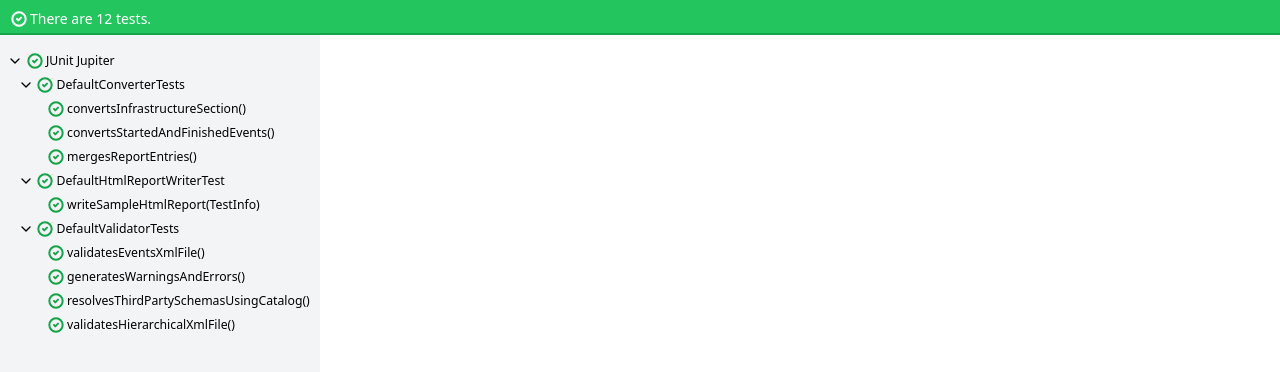
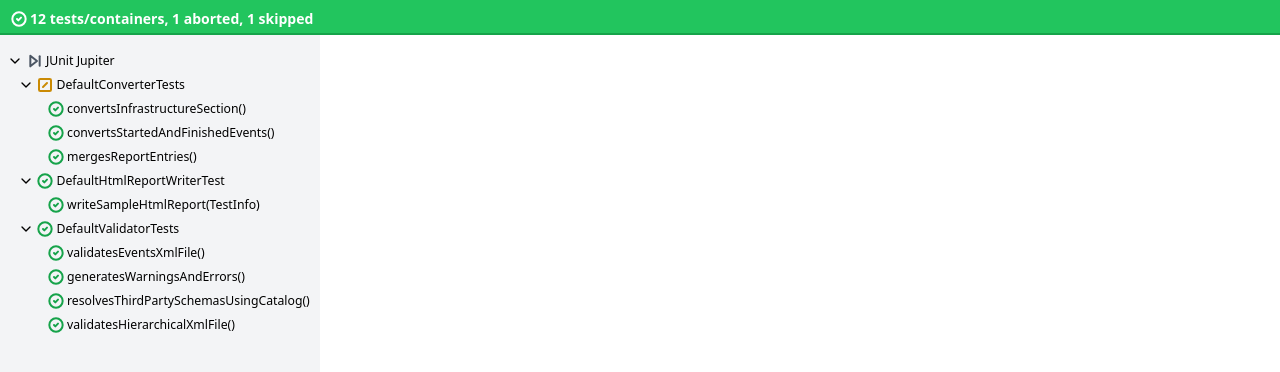
Before and after one commit to ota4j-team/open-test-reporting, a Vue app in the folder html-report/: page / in a window 1280 px wide. Shown: the top 372 px of the page. Built offline with nearby package versions, Linux system fonts and the light colour scheme.

Commit message:
Dynamic status bar

```diff
--- a/html-report/src/App.vue
+++ b/html-report/src/App.vue
@@ -12,7 +12,7 @@ const selectedNode = ref()
 
 <template>
   <main class="flex flex-col h-screen">
-    <ExecutionSummary :testCount="tree.size()" :status="'SUCCESSFUL'" />
+    <ExecutionSummary :tree="tree" />
     <div class="flex grow">
       <div class="bg-gray-100 w-1/4 min-w-80 px-2 py-4 overflow-y-auto text-sm">
         <TestTree :tree="tree" :roots="tree.roots()" v-model:selectedNode="selectedNode" class="-ml-3"/>
--- a/html-report/src/TestNodeTree.ts
+++ b/html-report/src/TestNodeTree.ts
@@ -1,9 +1,16 @@
 export default class TestNodeTree {
 
-  private readonly rootIds: string[];
-  private readonly childrenIds: Map<string, string[]>;
-  private readonly parentIds: Map<string, string>;
-  private readonly testNodes: Map<string, TestNode>;
+  static STATUSES = [
+    'SKIPPED',
+    'ABORTED',
+    'SUCCESSFUL',
+    'FAILED',
+  ];
+
+  private readonly rootIds: string[]
+  private readonly childrenIds: Map<string, string[]>
+  private readonly parentIds: Map<string, string>
+  private readonly testNodes: Map<string, TestNode>
 
   constructor(
     rootIds: string[],
@@ -47,4 +54,21 @@ export default class TestNodeTree {
   isRoot(node: TestNode): boolean {
     return !this.parentIds.has(node.id)
   }
+
+  overallStatus(): string {
+    var statuses = Array.from(this.testNodes.values())
+      .map(node => TestNodeTree.STATUSES.indexOf(node.status))
+      .sort()
+    return statuses.length > 0
+      ? TestNodeTree.STATUSES[statuses[statuses.length - 1]]
+      : TestNodeTree.STATUSES[0]
+  }
+
+  statusCount(): Map<string, number> {
+    const result = new Map<string, number>()
+    TestNodeTree.STATUSES.forEach(s => result.set(s, 0))
+    Array.from(this.testNodes.values())
+      .forEach(n => result.set(n.status, result.get(n.status)!! + 1))
+    return result
+  }
 }
--- /dev/null
+++ b/html-report/src/TestResultStatus.ts
@@ -0,0 +1,14 @@
+const testResultStatusColor = (status: string) => {
+  switch (status) {
+    case 'SUCCESSFUL':
+      return 'green'
+    case 'ABORTED':
+      return 'yellow'
+    case 'SKIPPED':
+      return 'gray'
+    default:
+      return 'red'
+  }
+}
+
+export default testResultStatusColor
--- a/html-report/src/components/ExecutionSummary.vue
+++ b/html-report/src/components/ExecutionSummary.vue
@@ -1,16 +1,33 @@
 <script setup lang="ts">
 import { computed } from 'vue';
+import { useI18n } from 'vue-i18n';
 import TestResultStatusIcon from './TestResultStatusIcon.vue';
+import TestNodeTree from '../TestNodeTree';
+import testResultStatusColor from '../TestResultStatus';
 
-const props = defineProps<{ testCount: number, status: string }>()
-const color = computed(() => props.status === 'SUCCESSFUL' ? 'green' : 'red')
+const { t } = useI18n()
+const props = defineProps<{ tree: TestNodeTree }>()
+const overallStatus = computed(() => props.tree.overallStatus())
+const color = computed(() => testResultStatusColor(overallStatus.value))
+function formattedCount(key: string, count?: number): string[] {
+  return count ? [t(key, { count: count }, count)] : []
+}
+const summaryMessage = computed(() => {
+  const statusCount = props.tree.statusCount()
+  return [
+    t('executionSummary.testCount', { count: props.tree.size() }, props.tree.size()),
+    ...formattedCount('executionSummary.failed', statusCount.get('FAILED')),
+    ...formattedCount('executionSummary.aborted', statusCount.get('ABORTED')),
+    ...formattedCount('executionSummary.skipped', statusCount.get('SKIPPED')),
+  ].join(', ')
+})
 </script>
 
 <template>
   <div class="h-10 p-2 border-b-2 text-white" :class="[`border-${color}-600`, `bg-${color}-500`]">
     <div class="cursor-pointer rounded p-px px-1 inline-flex">
-      <TestResultStatusIcon :status="status" class="text-white" />
-      <span class="ml-1">{{ $t('executionSummary.testCount', { count: testCount }, testCount) }}.</span>
+      <TestResultStatusIcon :status="overallStatus" :color="'white'" />
+      <span class="ml-1 font-bold">{{ summaryMessage }}</span>
     </div>
   </div>
 </template>
--- a/html-report/src/components/NodeDetails.vue
+++ b/html-report/src/components/NodeDetails.vue
@@ -4,10 +4,11 @@ import Section from './Section.vue';
 import TestResultStatusIcon from './TestResultStatusIcon.vue';
 import { ChevronRight, Timer } from 'lucide-vue-next';
 import TestNodeTree from '../TestNodeTree';
+import testResultStatusColor from '../TestResultStatus';
 
 const selectedNode = defineModel('selectedNode')
 const props = defineProps<{ node: TestNode, tree: TestNodeTree }>()
-const color = computed(() => props.node.status === 'SUCCESSFUL' ? 'green' : 'red')
+const color = computed(() => testResultStatusColor(props.node.status))
 function selectNode(node: TestNode) {
   selectedNode.value = node
 }
@@ -16,16 +17,16 @@ function selectNode(node: TestNode) {
 <template>
   <div class="flex flex-col">
     <div class="bg-gray-50 p-4">
-      <ul class="text-sm pb-2" v-if="!tree.isRoot(node)">
+      <ul class="text-sm mb-3" v-if="!tree.isRoot(node)">
         <li v-for="parent in tree.parents(node)" class="inline-flex">
-          <span @click="selectNode(parent)" class="underline decoration-gray-300 hover:decoration-gray-400 decoration-2 cursor-pointer">{{ parent.name }}</span>
+          <span @click="selectNode(parent)" class="underline underline-offset-4 decoration-gray-300 hover:decoration-gray-400 decoration-2 cursor-pointer">{{ parent.name }}</span>
           <ChevronRight :size="16" class="inline self-center mx-1 text-gray-600" />
         </li>
       </ul>
       <h2 class="text-xl font-bold mb-3">{{ node.name }}</h2>
       <div>
         <div class="inline-flex mb-2 border-2 rounded-full px-2 py-1 mr-2" :class="[`border-${color}-600`, `bg-${color}-500`]">
-          <TestResultStatusIcon :status="node.status" class="text-white" />
+          <TestResultStatusIcon :status="node.status" :color="'white'" />
           <span class="ml-1 tracking-wide text-sm text-white font-bold">{{ node.status }}</span>
         </div>
         <div class="inline-flex mb-2 border-2 rounded-full px-2 py-1 border-gray-400 bg-gray-300">
--- a/html-report/src/components/TestResultStatusIcon.vue
+++ b/html-report/src/components/TestResultStatusIcon.vue
@@ -1,13 +1,18 @@
 <script setup lang="ts">
-import { CircleCheck, CircleX } from 'lucide-vue-next';
+import { CircleCheck, CircleX, SkipForward, SquareSlash } from 'lucide-vue-next';
+import testResultStatusColor from '../TestResultStatus';
 
-defineProps<{ status: string }>()
+const props = defineProps<{ status: string, color?: string }>()
 const size = 16
 const strokeWidth = 3
-const commonClasses = ['self-center']
+function commonClasses(status: string) {
+  return ['self-center', ...props.color ? [`text-${props.color}`] : [`text-${testResultStatusColor(status)}-600`]]
+}
 </script>
 
 <template>
-  <CircleCheck v-if="status === 'SUCCESSFUL'" class="text-green-600" :size="size" :strokeWidth="strokeWidth" :class="commonClasses" />
-  <CircleX v-else class="text-red-600" :size="size" :strokeWidth="strokeWidth" :class="commonClasses" />
+  <CircleCheck v-if="status === 'SUCCESSFUL'" :size="size" :strokeWidth="strokeWidth" :class="commonClasses('SUCCESSFUL')" />
+  <CircleX v-else-if="status === 'FAILED'" :size="size" :strokeWidth="strokeWidth" :class="commonClasses('FAILED')" />
+  <SkipForward v-else-if="status == 'SKIPPED'" :size="size" :strokeWidth="strokeWidth" :class="commonClasses('SKIPPED')" />
+  <SquareSlash v-else :size="size" :strokeWidth="strokeWidth" :class="commonClasses('ABORTED')"/>
 </template>
--- a/html-report/src/main.ts
+++ b/html-report/src/main.ts
@@ -13,15 +13,16 @@ const rootProps = {
     ),
 };
 
-console.log(rootProps);
-
 const app = createApp(App, rootProps);
 
 const i18n = createI18n({
     messages: {
         en: {
             executionSummary: {
-                testCount: 'There are no tests | There is 1 test | There are {count} tests'
+                testCount: 'No tests | 1 test/container | {count} tests/containers',
+                failed: '1 failed | {count} failed',
+                aborted: '1 aborted | {count} aborted',
+                skipped: '1 skipped | {count} skipped',
             }
         }
     }
--- a/html-report/tailwind.config.js
+++ b/html-report/tailwind.config.js
@@ -8,5 +8,9 @@ export default {
     extend: {},
   },
   plugins: [],
-  safelist: ['red', 'green'].flatMap(color => [`border-${color}-600`, `bg-${color}-500`]),
+  safelist: [
+    ...['red', 'green', 'yellow', 'gray']
+      .flatMap(color => [`border-${color}-600`, `bg-${color}-500`, `text-${color}-600`]),
+    'text-white',
+  ],
 }
```
Also changed, not shown: html-report/public/init.js.
